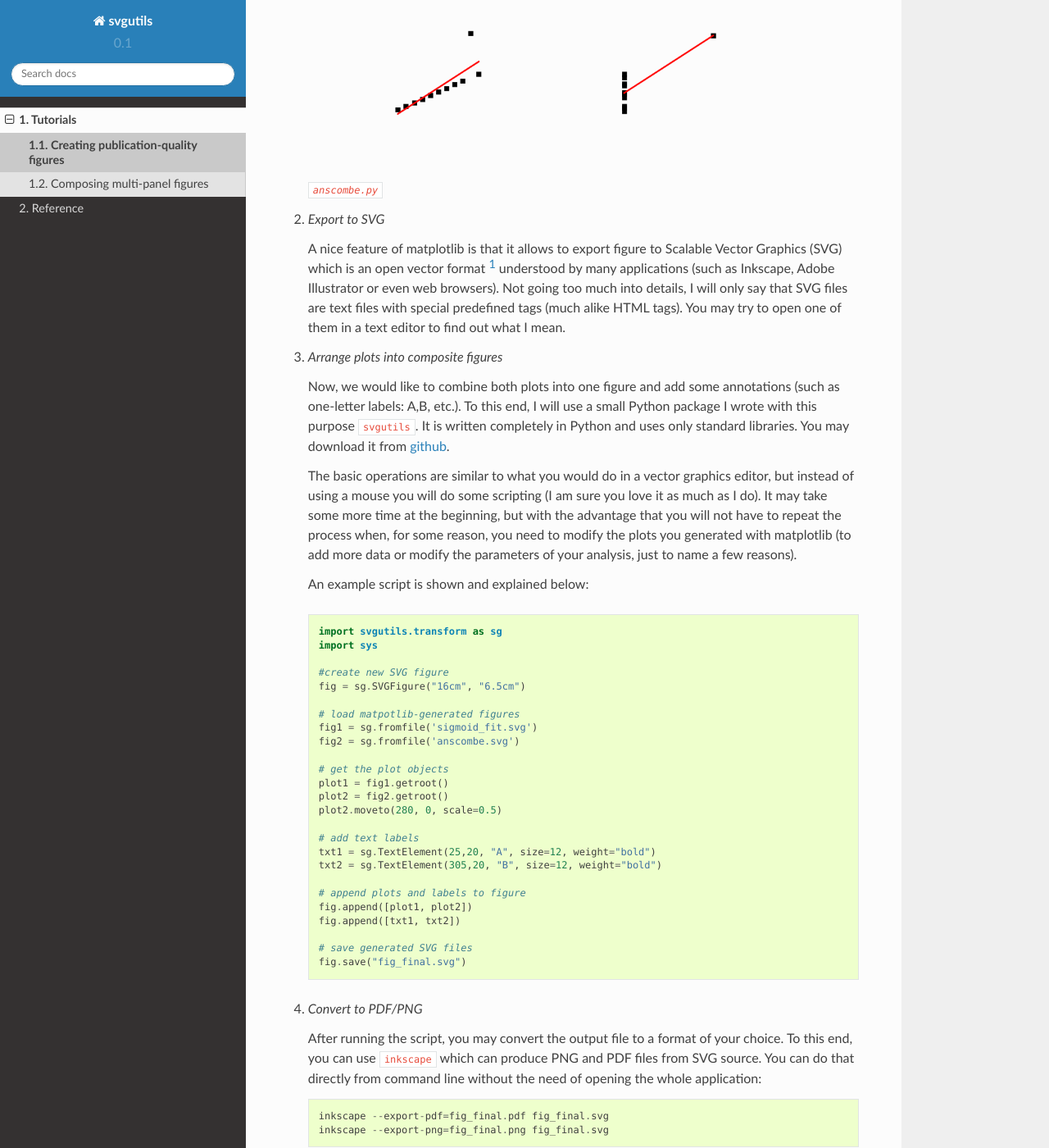
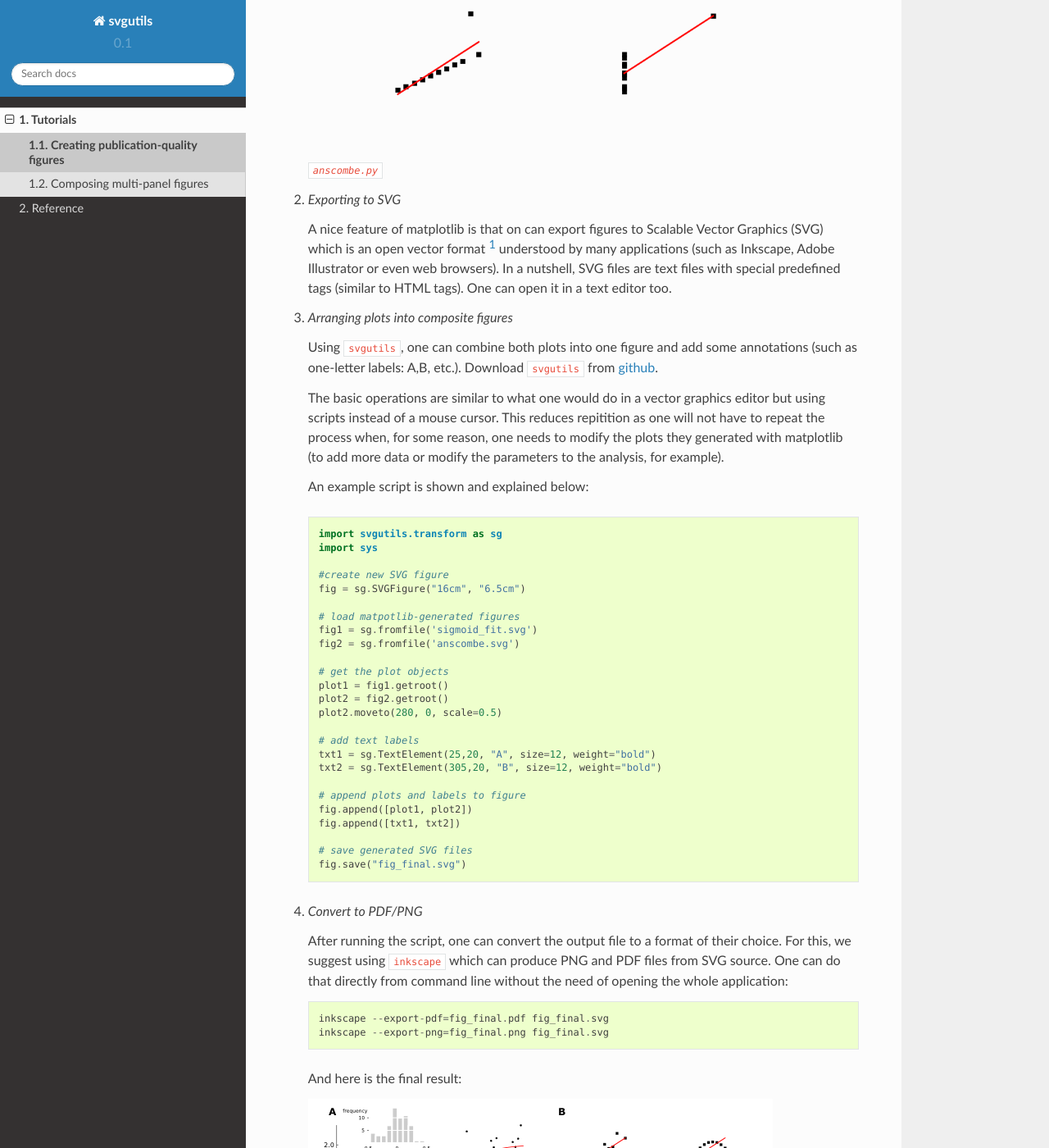
Before and after one commit to btel/svg_utils, a Sphinx documentation site: the page built from docs/source/tutorials/publication_quality_figures.rst, in a window 1280 px wide and 1400 px high, scrolled down 1312 px. Shown: the whole window at 82% size. Built offline with Sphinx 7.4.7 and the Read the Docs theme 2.0.0, drawn with Linux system fonts in a browser that asks for light colours; some of the changed text lies outside the part shown.

Commit message:
Update publication_quality_figures.rst

```diff
--- a/docs/source/tutorials/publication_quality_figures.rst
+++ b/docs/source/tutorials/publication_quality_figures.rst
@@ -24,14 +24,14 @@ make things worse you may need to repeat the process several times,
 when, for example, you want to include more data into the analysis.
 This includes manual editing  and arranging the figure, which is
 obviously time consuming.  Therefore it makes sense to try and
-automate the process. Here, I will describe an automatic workflow
-which completely resides on Python tools.
+automate the process. A description of an automatic workflow
+which completely resides on Python tools is given here.
 
-1. *Create plots*
+1. *Creating Matplotlib plots*
 
-   First you need to create nice matplotlib-based plots you would like
-   to compose your figure from. You may download
-   the scripts I will use in the example from github repository:
+   To create nice matplotlib-based plots so as
+   to compose figures from. Download
+   the following example scripts:
    `anscombe.py <https://github.com/btel/svg_utils/raw/master/docs/source/tutorial/anscombe.py>`_ and `sigmoid_fit.py <https://github.com/btel/svg_utils/raw/master/docs/source/tutorial/sigmoid_fit.py>`_.
 
    .. figure:: figures/sigmoid_fit.png
@@ -44,33 +44,25 @@ which completely resides on Python tools.
 
       ``anscombe.py``
 
-2. *Export to SVG*
+2. *Exporting to SVG*
 
-   A nice feature of matplotlib is that it allows to export figure to
+   A nice feature of matplotlib is that on can export figures to
    Scalable Vector Graphics (SVG) which is an open  vector format [1]_
    understood by many applications (such as Inkscape, Adobe
-   Illustrator or even web browsers). Not going too much into details,
-   I will only say that SVG files are text files with special
-   predefined tags (much alike HTML tags). You may try to open one of
-   them in a text editor to find out what I mean.
+   Illustrator or even web browsers). In a nutshell, SVG files are text files with special
+   predefined tags (similar to HTML tags). One can open it in a text editor too.
 
-3. *Arrange plots into composite figures*
+3. *Arranging plots into composite figures*
 
-   Now, we would like to combine both plots into one figure and add
-   some annotations (such as one-letter labels: A,B, etc.). To this
-   end, I will use a small Python package I wrote with this purpose
-   ``svgutils``. It is written completely in Python and uses only
-   standard libraries. You may download it from `github
+   Using ``svgutils``, one can combine both plots into one figure and add
+   some annotations (such as one-letter labels: A,B, etc.). Download ``svgutils`` from `github
    <https://github.com/btel/svg_utils>`_.
 
-   The basic operations are similar to what you would do in a vector
-   graphics editor, but instead of using a mouse you will do some
-   scripting (I am sure you love it as much as I do). It may take some
-   more time at the beginning, but with
-   the advantage that you will not have to repeat the process when,
-   for some reason, you need to modify the plots you generated
+   The basic operations are similar to what one would do in a vector
+   graphics editor but using scripts instead of a mouse cursor. This reduces repitition as one will not have to repeat the process when,
+   for some reason, one needs to modify the plots they generated
    with matplotlib (to add more data or modify the
-   parameters of your analysis, just to name a few reasons).
+   parameters to the analysis, for example).
 
    An example script is shown and explained below:
 
@@ -80,11 +72,10 @@ which completely resides on Python tools.
 
 4. *Convert to PDF/PNG*
 
-   After running the script, you may convert the output file to a
-   format of your choice. To this end, you can use ``inkscape`` which
-   can produce PNG and PDF files from SVG source. You can do that
-   directly from command
-   line without the need of opening the whole application::
+   After running the script, one can convert the output file to a
+   format of their choice. For this, we suggest using ``inkscape`` which
+   can produce PNG and PDF files from SVG source.
+   One can do that directly from command line without the need of opening the whole application::
 
       inkscape --export-pdf=fig_final.pdf fig_final.svg
       inkscape --export-png=fig_final.png fig_final.svg
@@ -95,18 +86,15 @@ which completely resides on Python tools.
 
       Final publication-ready figure.
 
-Now, whenever you need to re-do the plots you can simply re-run the
-above scripts. You can also automate the process by means of a build
-system, such as GNU ``make`` or similar. This part will be covered in
+If one wishes to re-do the plots, they can simply re-run the
+above scripts. Automation of the process by means of a build
+system, such as GNU ``make`` or similar is also an option. This part will be covered in
 some of the next tutorials from the series.
 
 Good luck and happy plotting!
 
-PS If you have a better/alternative method for creating your
-publication plots, I would be very interested in learning about it.
-Please comment or mail me!
 
-.. [1] In case you do not know it, a vector format in contrast to other
+.. [1] A vector format in contrast to other
    (raster) formats such as PNG, JPEG does not represent graphics as
    individual pixels, but rather as modifiable objects (lines, circles,
    points etc.). They usually offer better qualitiy for publication plots
```
